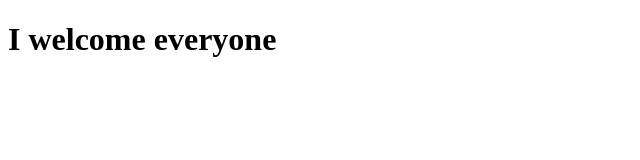
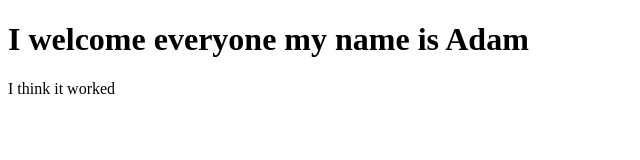
Before and after one commit to AdamMartyn/learning-git-2, a plain HTML site: page index-git-2.html in a window 1280 px wide. Shown: the whole page, without its empty margins (0-640 px from the left). Drawn offline with nearby package versions, Linux system fonts and the light colour scheme; files that its build step writes are made by us from their sources.

Commit message:
Change h1 tag and add p tag>

```diff
--- a/index-git-2.html
+++ b/index-git-2.html
@@ -7,6 +7,7 @@
     	<link rel="stylesheet" type="text/css" href="style.css">
 </heaad>
 <body>
-	<h1>I welcome everyone</h1>
+	<h1>I welcome everyone my name is Adam </h1>
+	<p>I think it worked </p>
 </body>
 </html>
```
